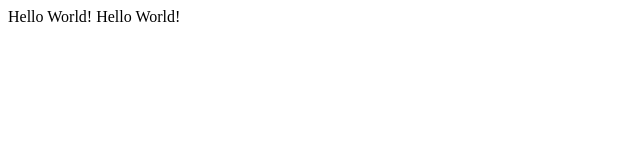
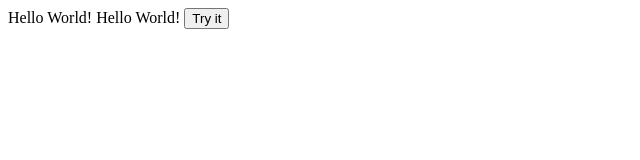
Before and after one commit to reeNUT/lyra, a plain HTML site: page index.html in a window 1280 px wide. Shown: the whole page, without its empty margins (0-640 px from the left). Drawn offline with Linux system fonts and the light colour scheme.

Commit message:
commit 03

```diff
--- a/index.html
+++ b/index.html
@@ -4,5 +4,14 @@
 </head>
 <body>
 Hello World! Hello World!
+
+<button onclick="myFunction()">Try it</button>
+
+<script>
+function myFunction() {
+    alert("I am an alert box!");
+}
+</script>
+
 </body>
 </html>
```
